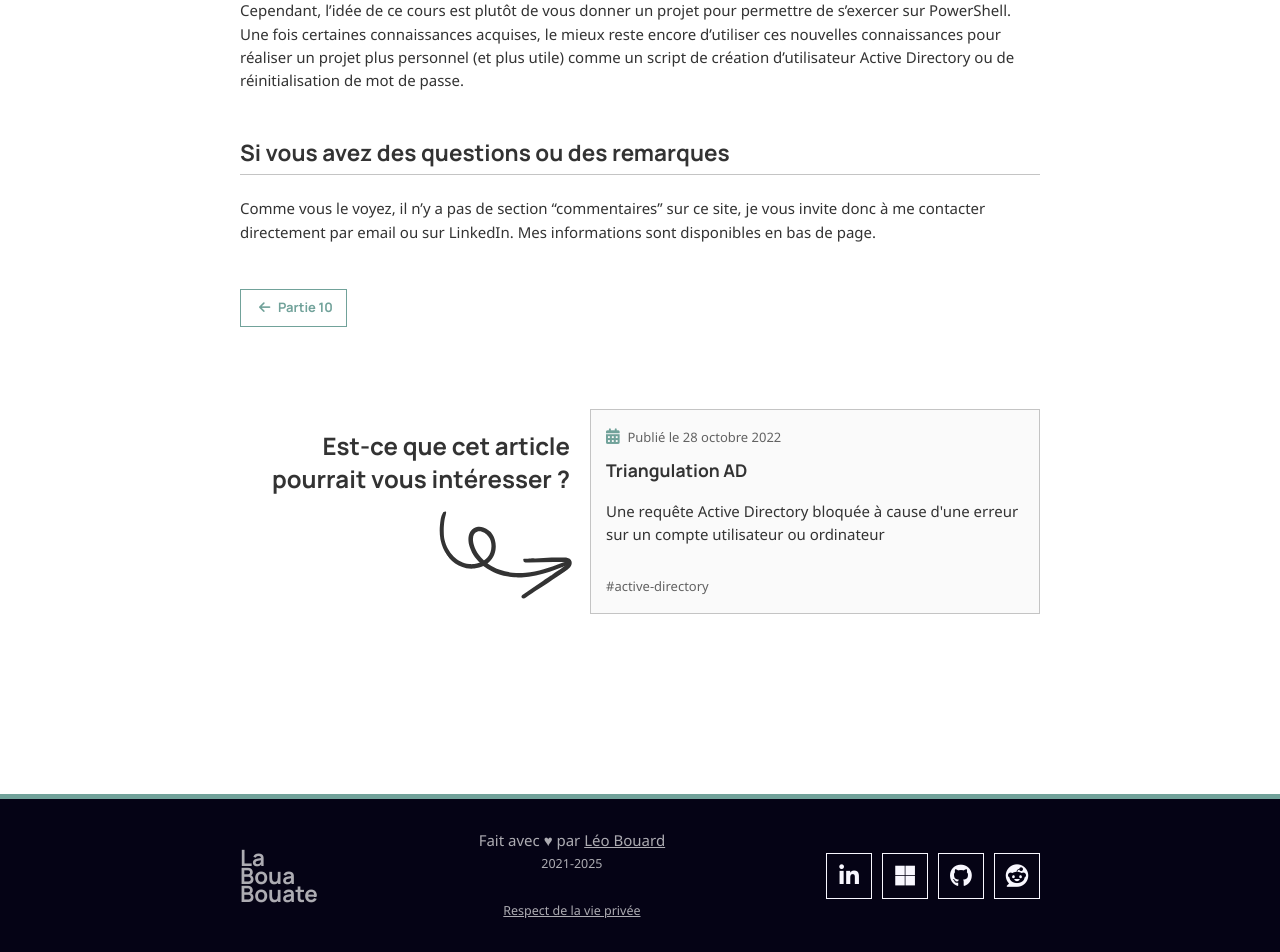
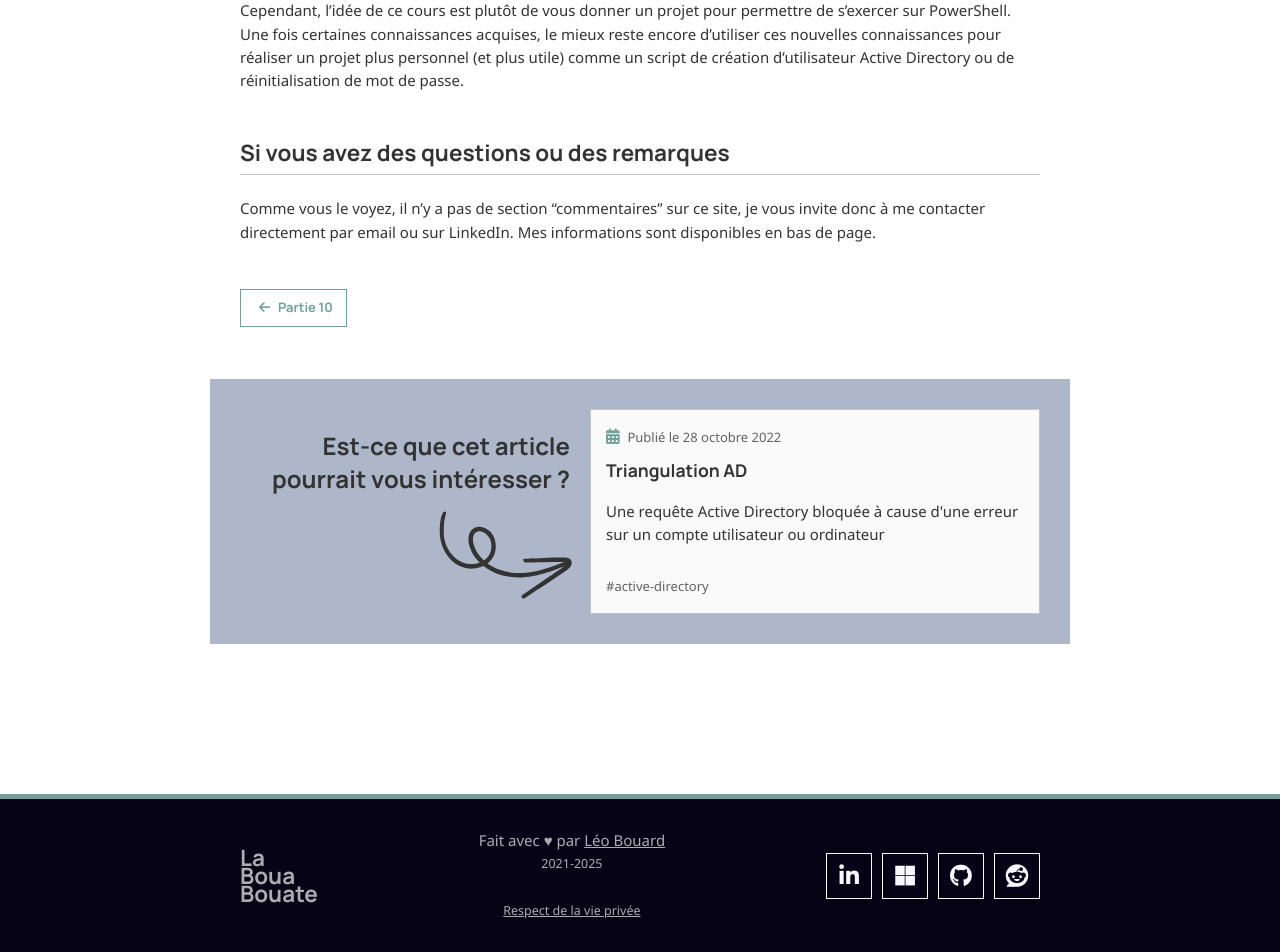
Before and after one commit to leobouard/leobouard.github.io, a Jekyll site: the page built from _posts/2022-12-01-cours-pratique-powershell-conclusion.md, in a window 1280 px wide. Shown: the part 987-1939 px from the top of the page. Built offline with Jekyll 4.4.1, drawn with Linux system fonts in a browser that asks for light colours; nearby versions of some CDN libraries; some web fonts are replaced; comment, search, counter and statistics services are not loaded.

Commit message:
Update containers.scss

```diff
--- a/_sass/containers.scss
+++ b/_sass/containers.scss
@@ -42,6 +42,7 @@ div.all-posts {
 }
 
 section.recommandation {
+    background: var(--secondary);
     margin-top: 15px;
     display: flex;
     flex-wrap: nowrap;
```
